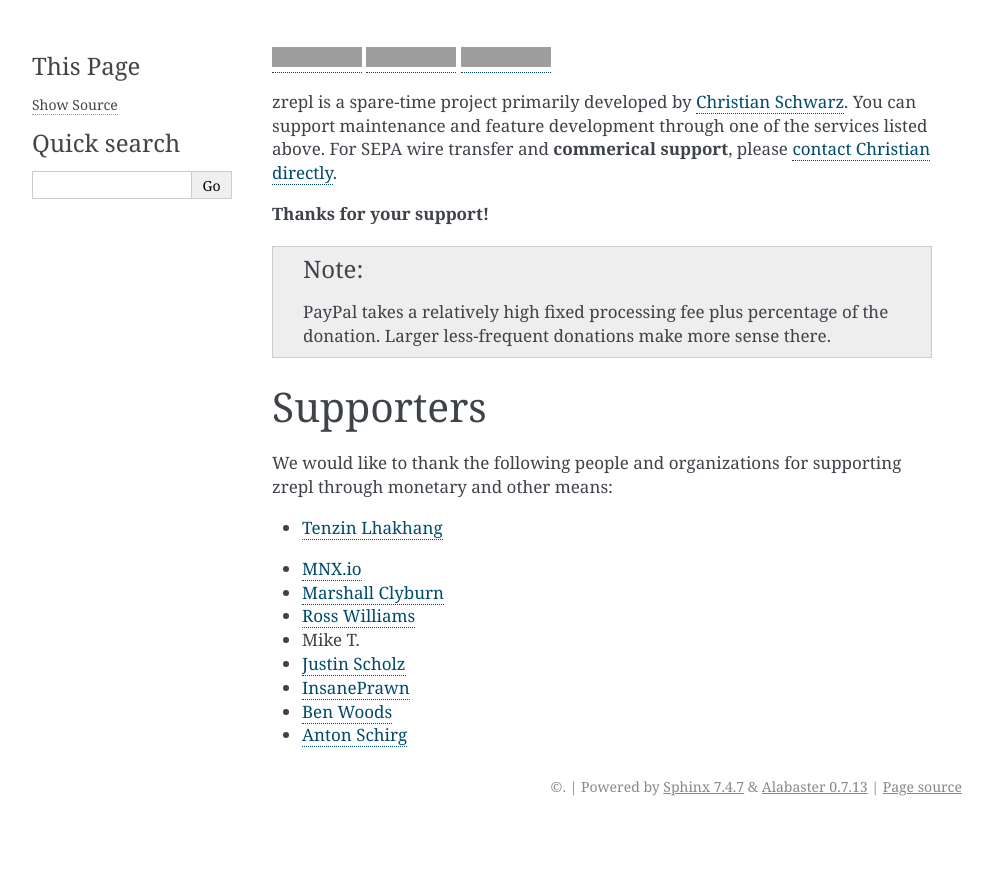
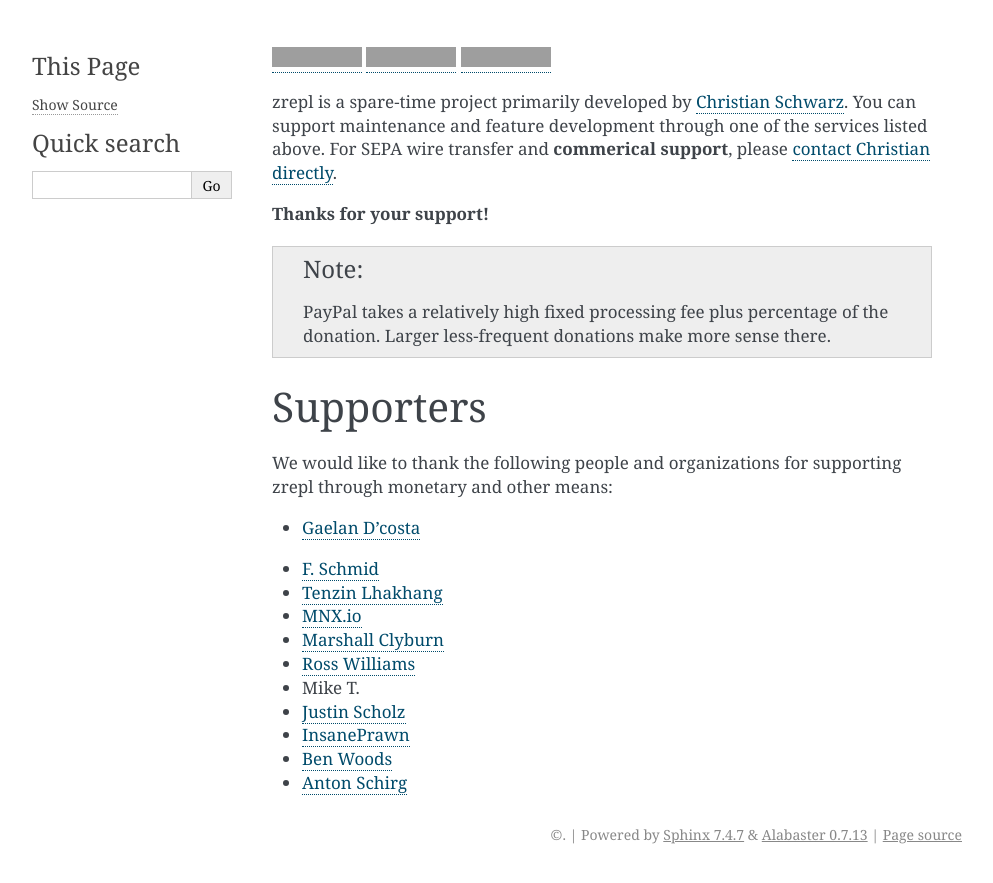
Before and after one commit to zrepl/zrepl, a Sphinx documentation site: the page built from docs/supporters.rst, in a window 1280 px wide. Shown: the top 883 px of the page, without its empty margins (148-1141 px from the left). Built offline with Sphinx 7.4.7, drawn with Linux system fonts in a browser that asks for light colours; the version number could not be read and is left out; grey boxes are pictures that could not be loaded.

Commit message:
docs: add recent supporters

```diff
--- a/docs/supporters.rst
+++ b/docs/supporters.rst
@@ -32,6 +32,8 @@ We would like to thank the following people and organizations for supporting zre
 
    <div class="fa fa-code" style="width: 1em;"></div>
 
+* |supporter-std| `Gaelan D'costa <https://www.robot-disco.net>`_
+* |supporter-std| `F. Schmid <https://github.com/tdschmidl>`_
 * |supporter-std| `Tenzin Lhakhang <https://confluence.tenzin.io>`_
 * |supporter-gold| `MNX.io <https://mnx.io>`_
 * |supporter-std| `Marshall Clyburn <https://github.com/mdclyburn>`_
```
